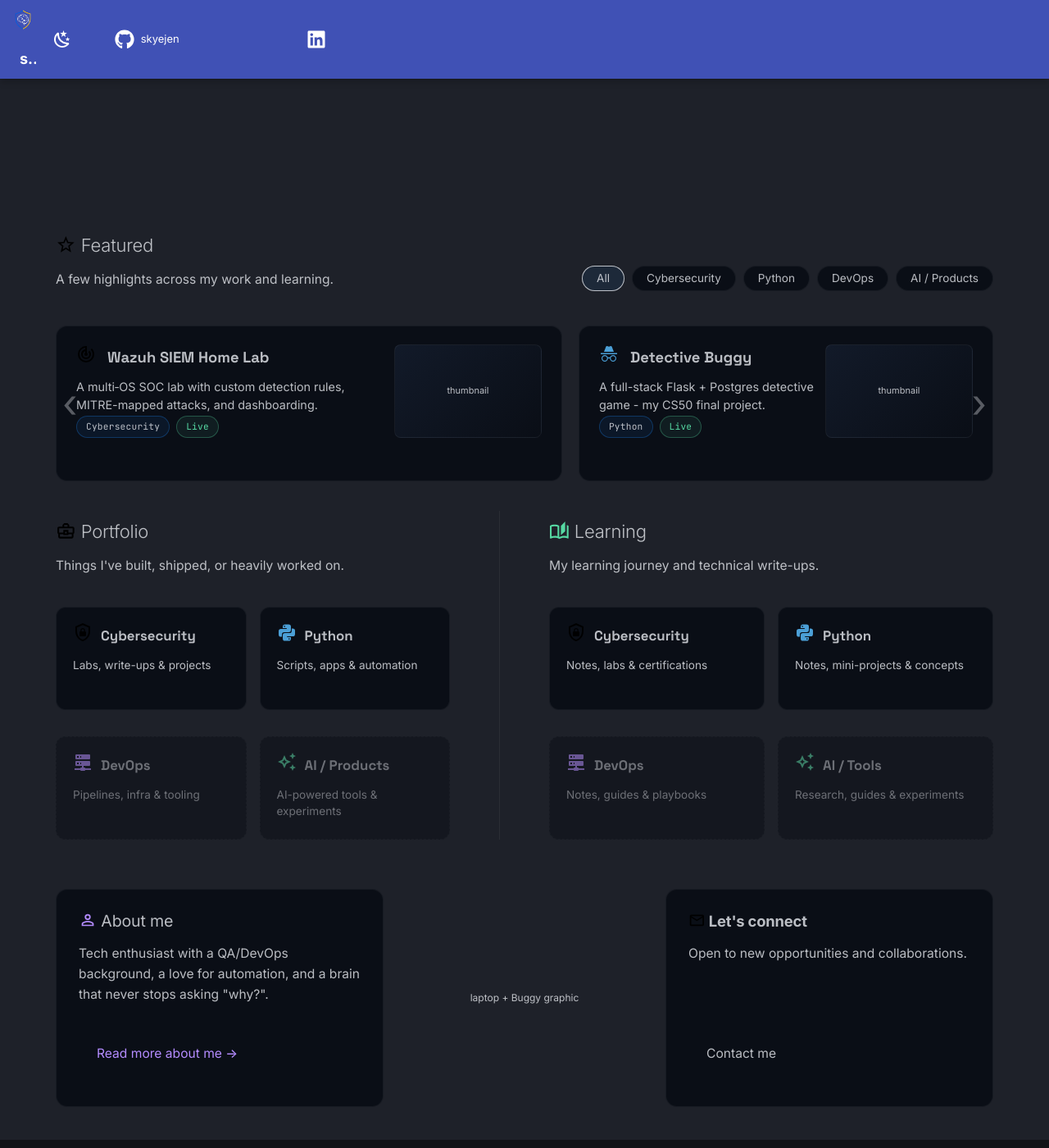
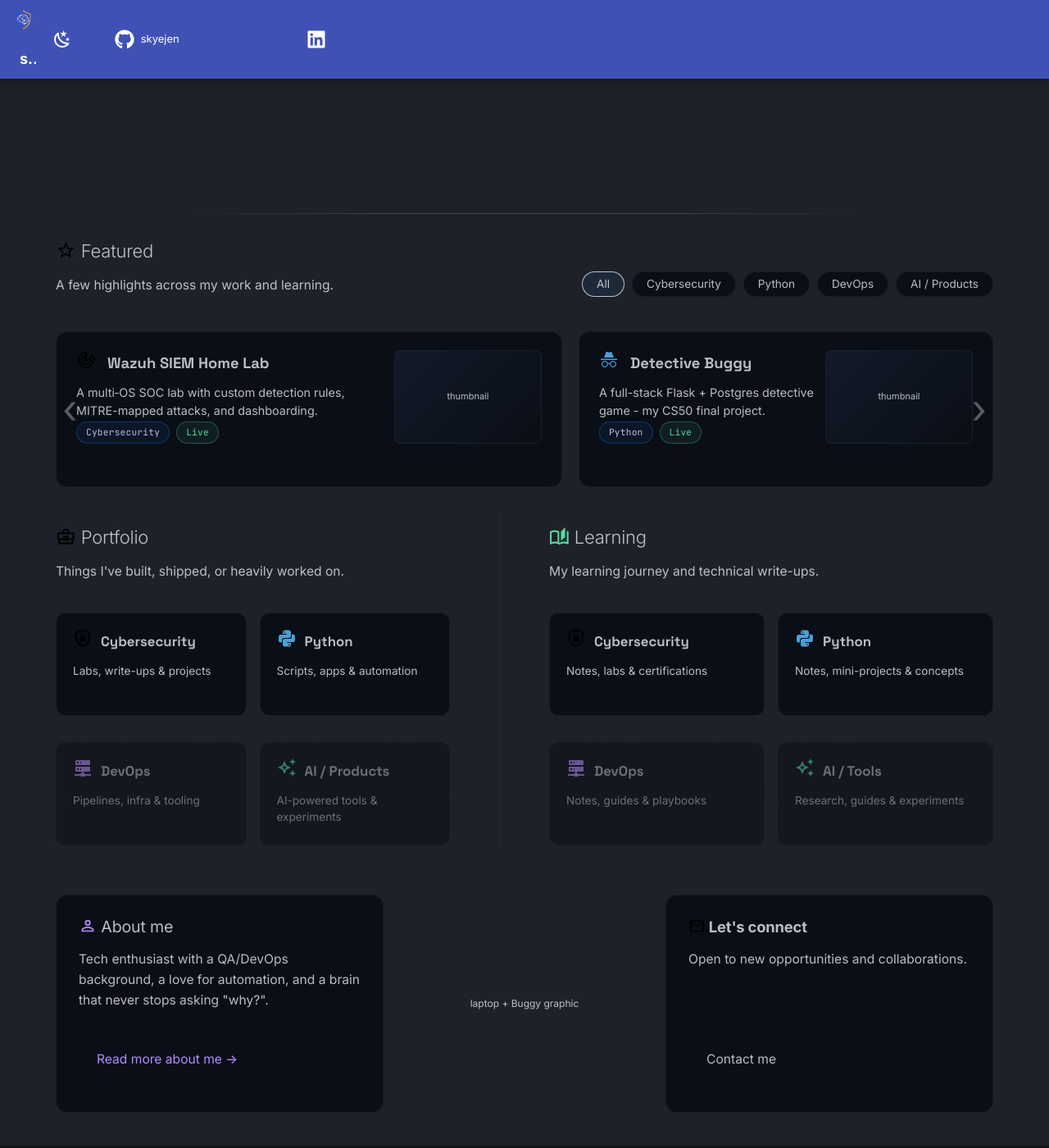
Before and after one commit to skyejen/skyejen.github.io, an MkDocs documentation site: the page built from docs/index.md, in a window 1280 px wide and 1400 px high, scrolled down 667 px. Shown: the whole window at 82% size. Built offline with MkDocs 1.6.1 and Material for MkDocs 9.7.7, drawn with Linux system fonts in a browser that asks for light colours.

Commit message:
polish: improve on section separators

```diff
--- a/docs/index.md
+++ b/docs/index.md
@@ -30,6 +30,8 @@
 [:material-email-outline: Contact](#lets-connect){ .sj-toc-link .toc-contact }
 </nav>
 </div>
+
+<div class="sj-divider"></div>
 
 ## :material-star-outline: Featured
 
--- a/docs/stylesheets/local.css
+++ b/docs/stylesheets/local.css
@@ -19,6 +19,7 @@
   .sj-hero-main .sj-lead-p { white-space: nowrap; }
 }
 .md-content h2 { font-size: 1.1rem; margin-top: 2.4rem; }
+.md-content__inner > h2 { margin-top: 1.5rem; }
 /* kill the gold underline rules under headers on the landing */
 .md-content h2::after, .md-content h3::after, .md-content h4::after { display: none !important; content: none !important; }
 .sj-section-sub { color: var(--sj-text-dim); font-size: 0.78rem; margin: 0.1rem 0 1.1rem; }
@@ -39,7 +40,7 @@
 .sj-hub:nth-of-type(2) h2 .twemoji svg { fill: var(--sj-green) !important; }
 
 /* ===== Hero ===== */
-.sj-hero { display: grid; grid-template-columns: 1.6fr 1fr auto; gap: 2rem; align-items: start; margin: -0.4rem 0 2.8rem; }
+.sj-hero { display: grid; grid-template-columns: 1.6fr 1fr auto; gap: 2rem; align-items: start; margin: -0.4rem 0 1.6rem; }
 @media screen and (max-width: 76.24em){ .sj-hero { grid-template-columns: 1fr 1fr; gap: 1.6rem; } .sj-hero-toc { display: none; } }
 @media screen and (max-width: 59.9em){ .sj-hero { grid-template-columns: 1fr; gap: 1.5rem; } }
 .sj-pillrow { margin: 0 0 0.7rem; }
@@ -150,3 +151,7 @@
 .sj-hero-toc .toc-learning  .twemoji svg { fill: var(--sj-green) !important; }
 .sj-hero-toc .toc-about     .twemoji svg { fill: var(--sj-purple) !important; }
 .sj-hero-toc .toc-contact   .twemoji svg { fill: var(--sj-gold) !important; }
+
+
+/* faint section divider (neutral, faded ends) */
+.sj-divider { height: 1px; border: 0; margin: 0; background: linear-gradient(90deg, transparent 14%, rgba(255,255,255,0.15) 34%, rgba(255,255,255,0.15) 66%, transparent 86%); }
```
